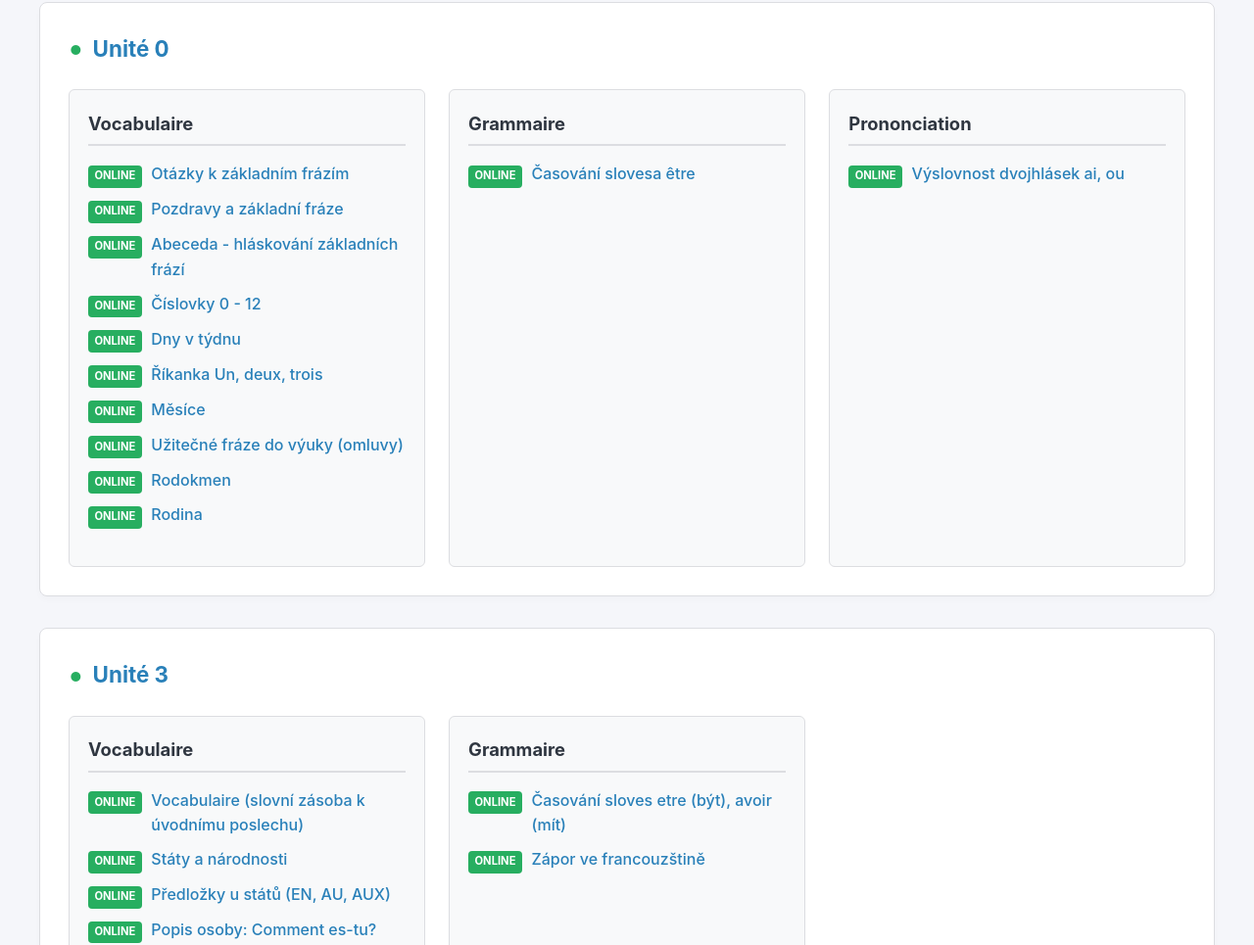
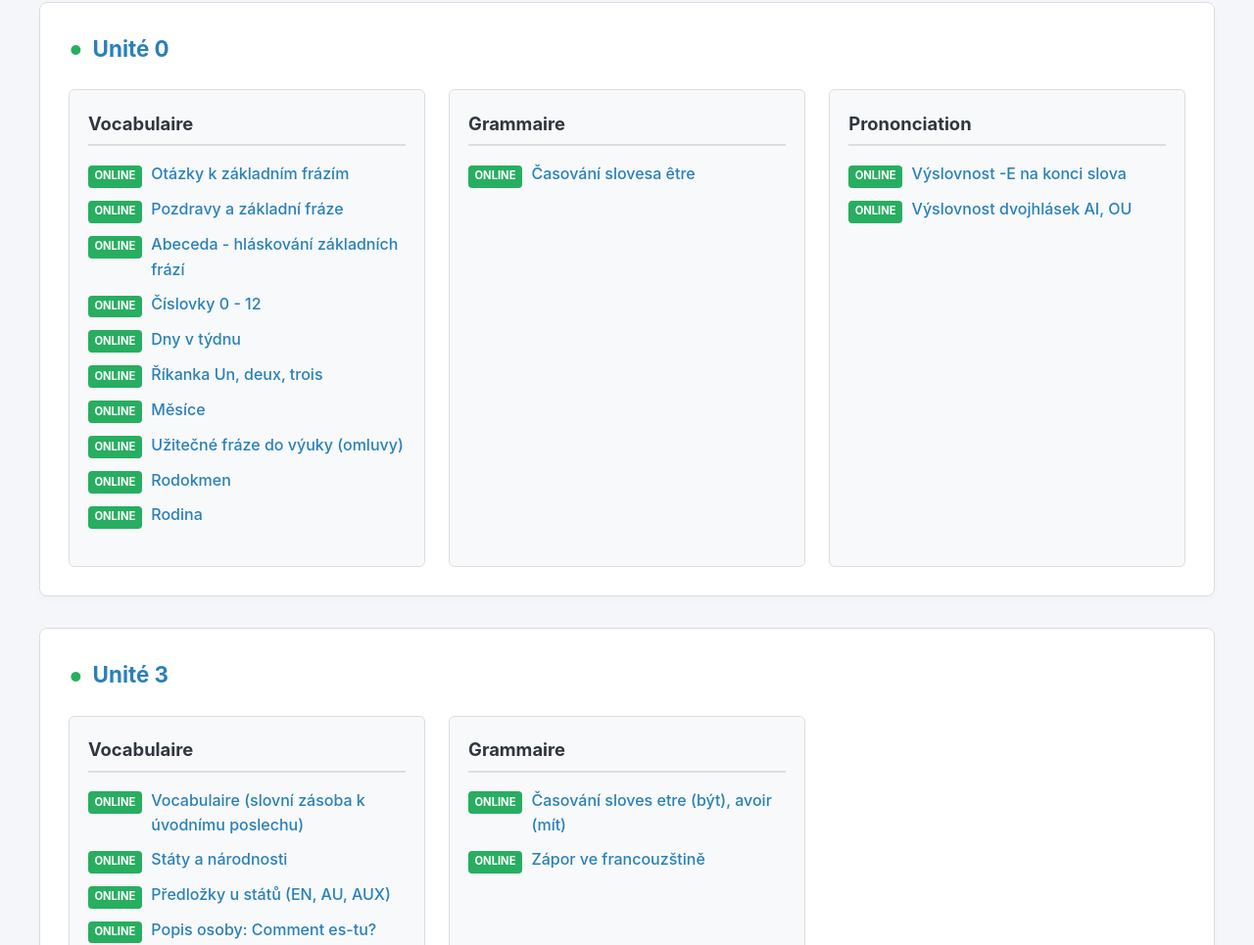
Before and after one commit to milatovad-vyuka/vyuka, a plain HTML site: page index.html in a window 1280 px wide. Shown: the part 1251-2216 px from the top of the page at 98% size. Drawn offline with Linux system fonts and the light colour scheme.

Commit message:
Update index.html

```diff
--- a/index.html
+++ b/index.html
@@ -297,7 +297,8 @@
                     <div class="oblast-karta">
                         <h4 class="oblast-nazev">Prononciation</h4>
                         <ul class="cviceni-seznam">
-                         <li><span class="badge online">online</span><a href="lekce0/prononciation_ai_ou.html">Výslovnost dvojhlásek ai, ou</a></li>
+                         <li><span class="badge online">online</span><a href="lekce0/prononciation_neme_e.html">Výslovnost -E na konci slova</a></li>
+                         <li><span class="badge online">online</span><a href="lekce0/prononciation_ai_ou.html">Výslovnost dvojhlásek AI, OU</a></li>
                           <li></li>
                         </ul>
                     </div>
```
